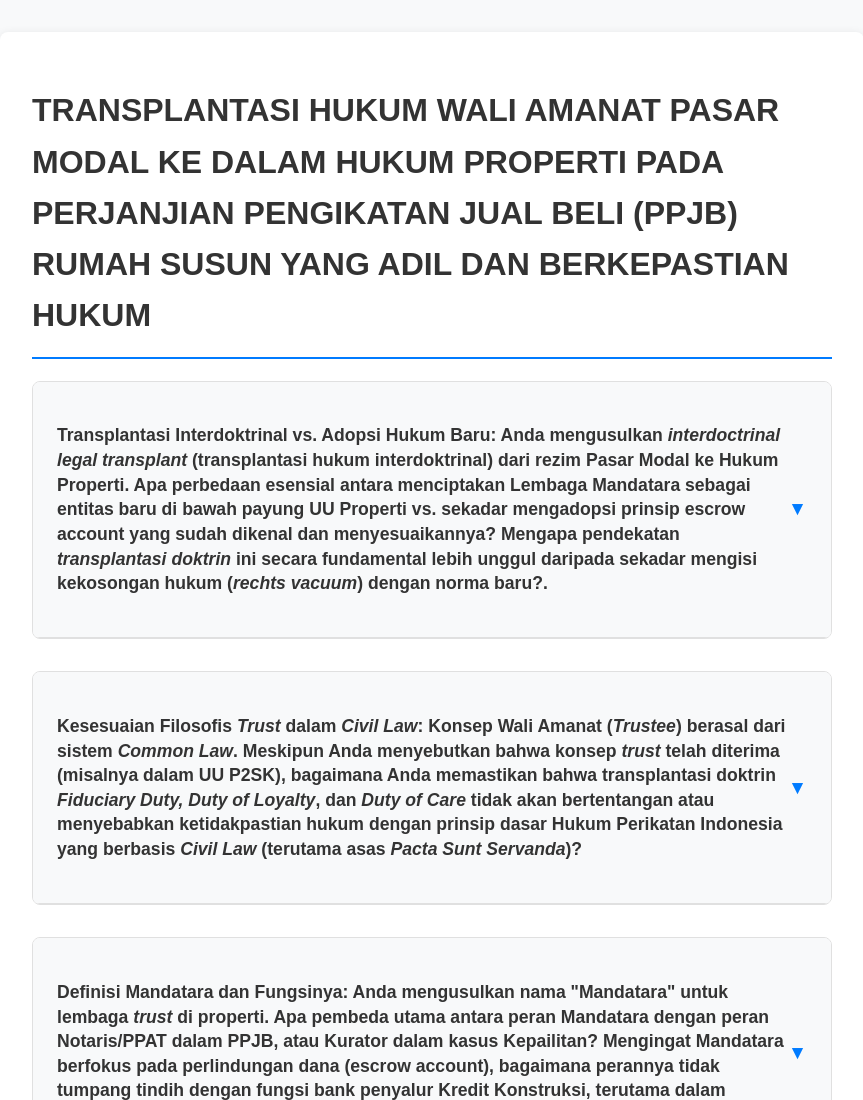
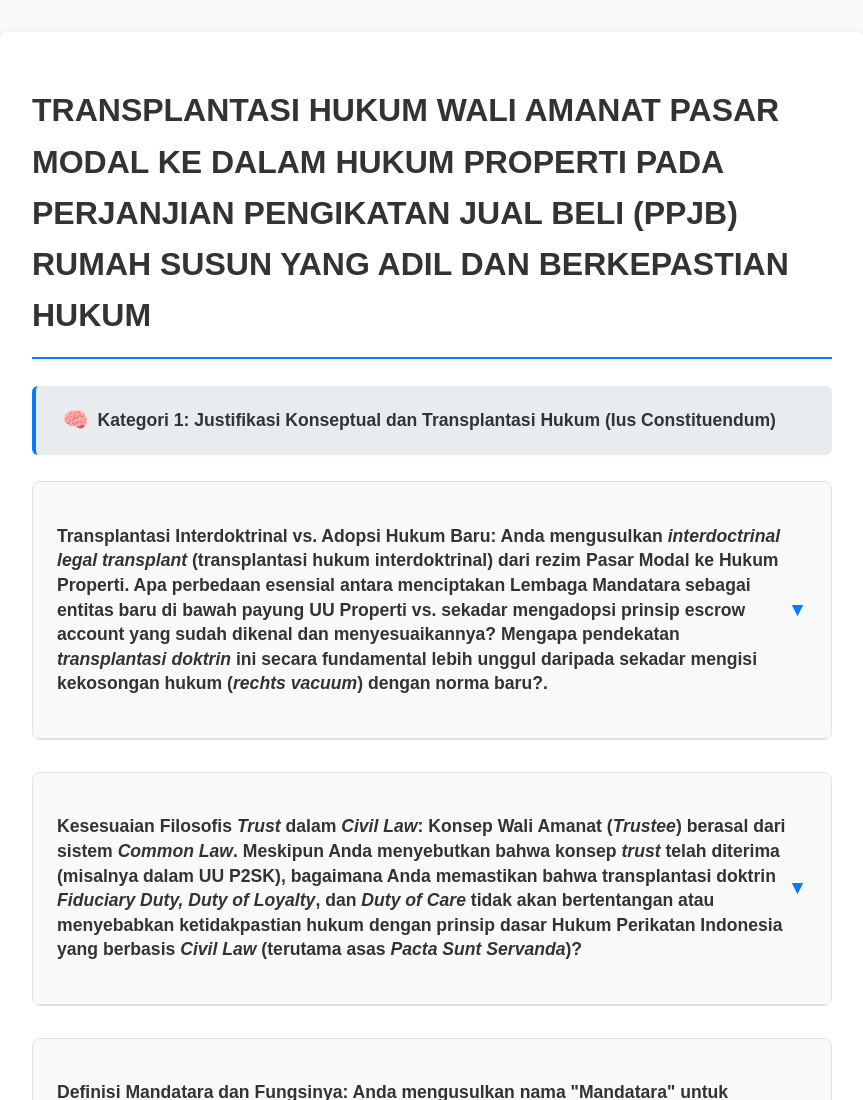
Before and after one commit to appleinautumn/legal-transplant-trustee-property-law, a plain HTML site: page index.html in a window 1280 px wide. Shown: the top 1100 px of the page, without its empty margins (208-1071 px from the left). Drawn offline with nearby package versions, Linux system fonts and the light colour scheme.

Commit message:
Add category 1

```diff
--- a/index.html
+++ b/index.html
@@ -126,11 +126,33 @@
     .toggle-icon.expanded {
       transform: rotate(180deg);
     }
+
+    /* Category label styles */
+    .category-label {
+      background: #e9ecef;
+      padding: 1em 1.5em;
+      border-radius: 6px;
+      font-weight: bold;
+      font-size: 1.1em;
+      margin: 1.5em 0;
+      color: #333;
+      border-left: 4px solid #007bff;
+      display: flex;
+      align-items: center;
+      gap: 0.5em;
+    }
+    .category-icon {
+      font-size: 1.2em;
+    }
   </style>
 </head>
 <body>
   <div class="container">
     <h1>TRANSPLANTASI HUKUM WALI AMANAT PASAR MODAL KE DALAM HUKUM PROPERTI PADA PERJANJIAN PENGIKATAN JUAL BELI (PPJB) RUMAH SUSUN YANG ADIL DAN BERKEPASTIAN HUKUM</h1>
+    <div class="category-label">
+      <span class="category-icon">🧠</span>
+      Kategori 1: Justifikasi Konseptual dan Transplantasi Hukum (Ius Constituendum)
+    </div>
     <div id="qna-content" class="markdown-content"></div>
   </div>
 
```
